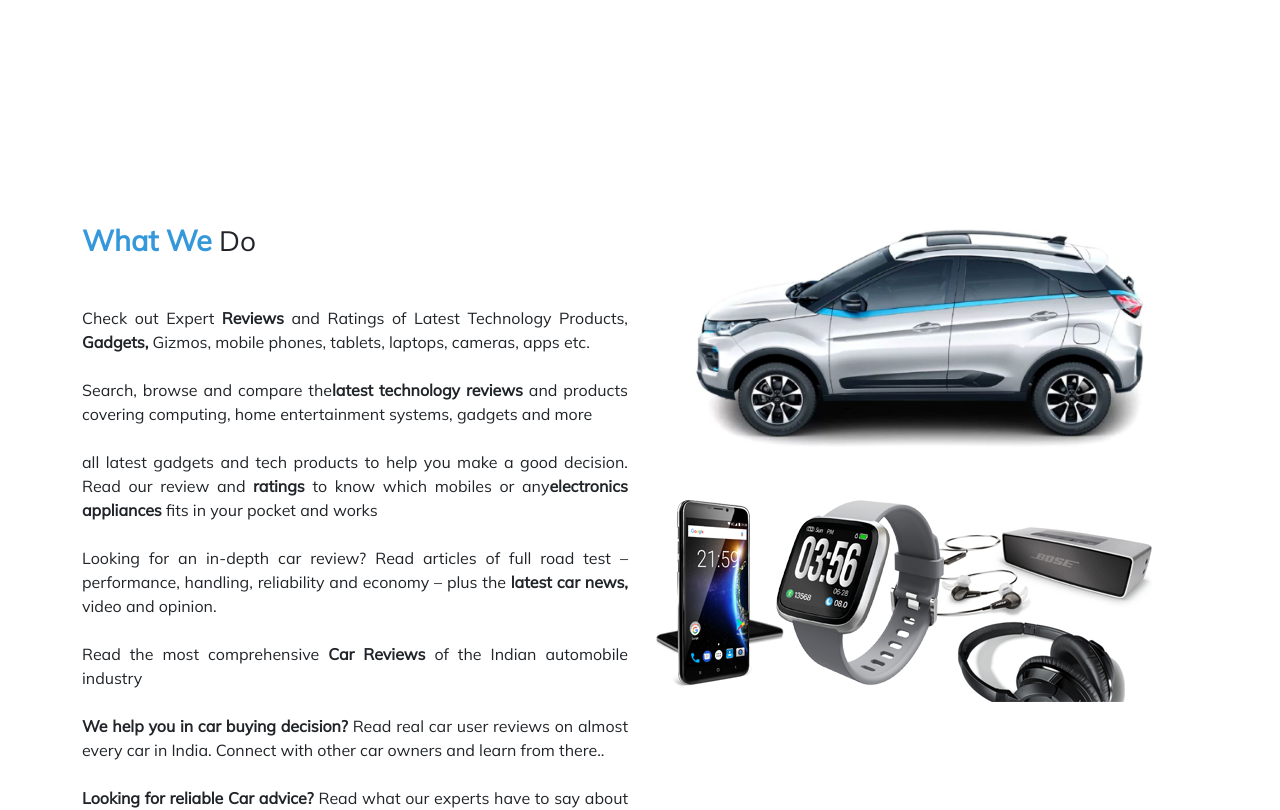
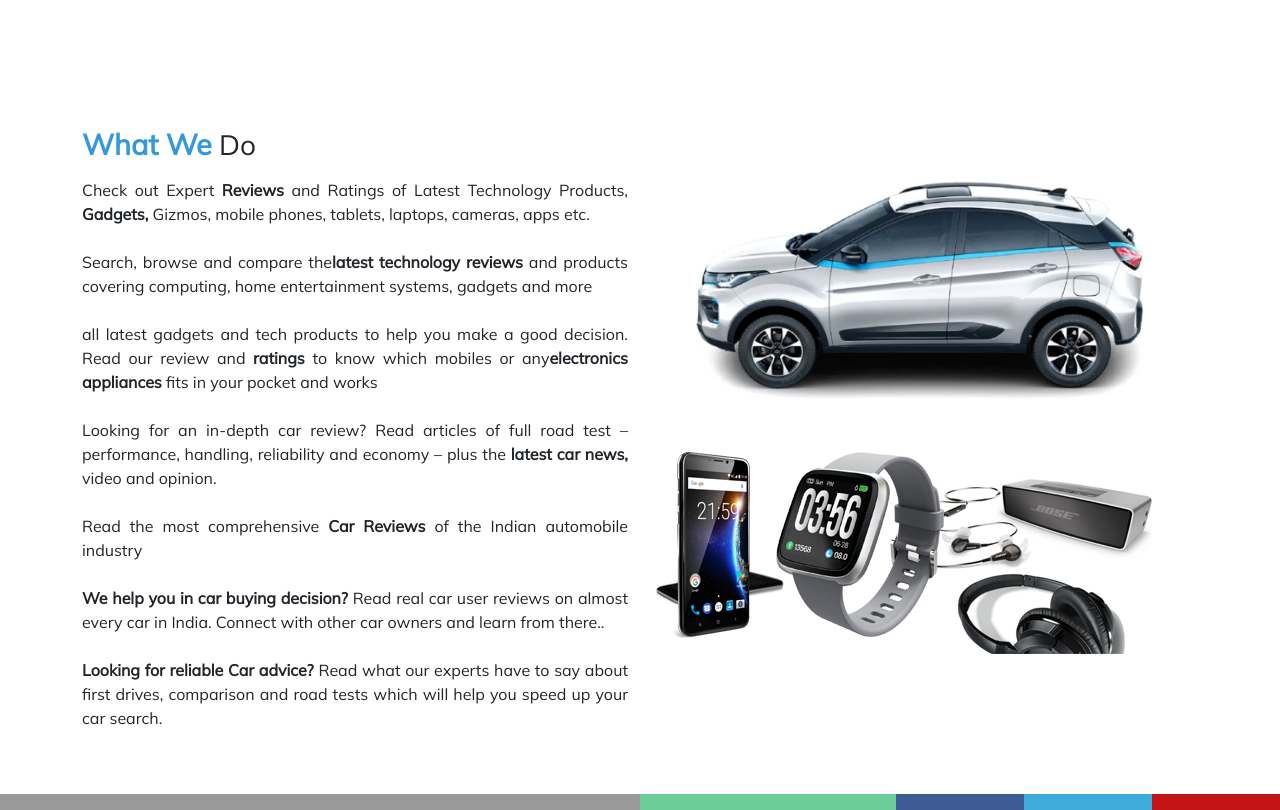
Before and after one commit to toptrendinginfo/toptrending01, a React (Create React App) app: page /about in a window 1280 px wide. Shown: the part 660-1470 px from the top of the page. Built offline with nearby package versions, Linux system fonts and the light colour scheme.

Commit message:
Update About.js

```diff
--- a/src/About.js
+++ b/src/About.js
@@ -1,6 +1,6 @@
 import React from "react";
 import web from "../src/assets/images/Robot01.png";
-import { NavLink } from "react-router-dom";
+
 import Commom from "./Common";
 import Footer from "./Footer";
 import ab01 from "../src/assets/images/new00.png";
@@ -18,11 +18,11 @@ const About = () => {
 
       <div className="container mt-5">
         <div className="row">
-          <div className="col-md-6 col-10 mb-5 mt-5">
-            <h3 className="mt-5">
+          <div className="col-md-6 col-sm-12 mb-5">
+            <h3>
               <strong className="strongfont">What We</strong> Do
             </h3>
-            <p className="textjusti mt-5">
+            <p className="textjusti mt-3">
               Check out Expert <strong> Reviews </strong> and Ratings of Latest
               Technology Products,<strong> Gadgets,</strong> Gizmos, mobile
               phones, tablets, laptops, cameras, apps etc.
@@ -59,9 +59,9 @@ const About = () => {
               which will help you speed up your car search.
             </p>
           </div>
-          <div className="col-md-6 col-10 mb-5 mt-5">
-            <img src={ab02} className="img-fluid animated"></img>
-            <img src={ab01} className="img-fluid animated"></img>
+          <div className="col-md-6 col-sm-12 mb-5 ">
+            <img src={ab02} className="img-fluid" alt="carimage"></img>
+            <img src={ab01} className="img-fluid" alt="gadgets"></img>
           </div>
         </div>
       </div>
```
